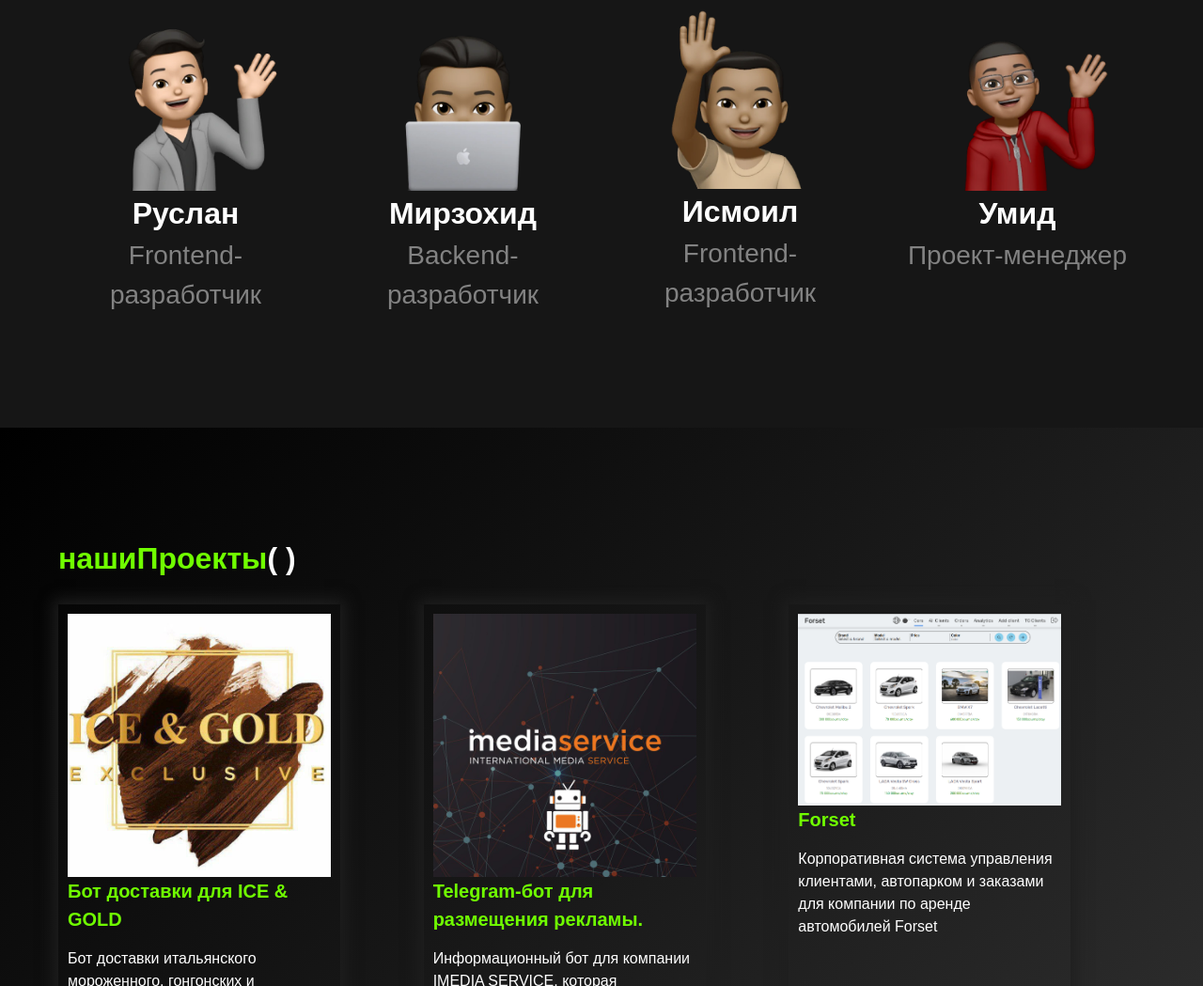
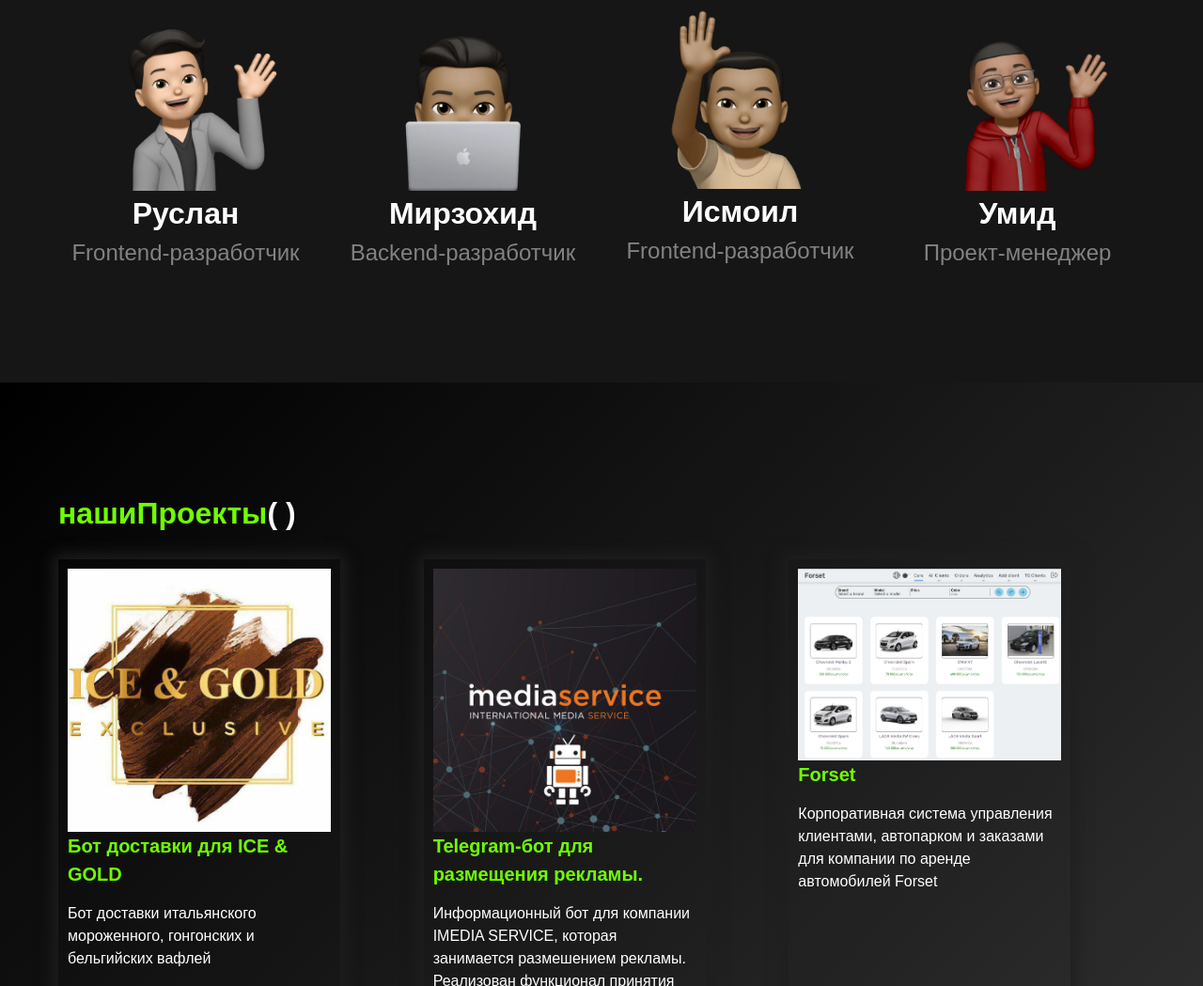
Before and after one commit to dmitriyl99/dmitriyl99.github.io, a plain HTML site: page index.html in a window 1280 px wide. Shown: the part 1616-2665 px from the top of the page at 94% size. Drawn offline with nearby package versions, Linux system fonts and the light colour scheme.

Commit message:
fix font size

```diff
--- a/main.css
+++ b/main.css
@@ -147,7 +147,7 @@ header .nav-society-link {
 }
 
 .team_member__position {
-    font-size: 28px;
+    font-size: 24px;
     text-align: center;
     color: #828282;
 }
@@ -198,13 +198,3 @@ header .nav-society-link {
         flex-direction: column;
     }
 }
-
-/* @media only screen and (min-width: 600px) {
-    .projects-wrapper {
-        grid-template-columns: repeat(2, 1fr);
-    }
-}
-
-@media only screen and (min-width: 900px) {
-    .projects-wrapper { grid-template-columns: repeat(3, 1fr); }
-  } */
```
